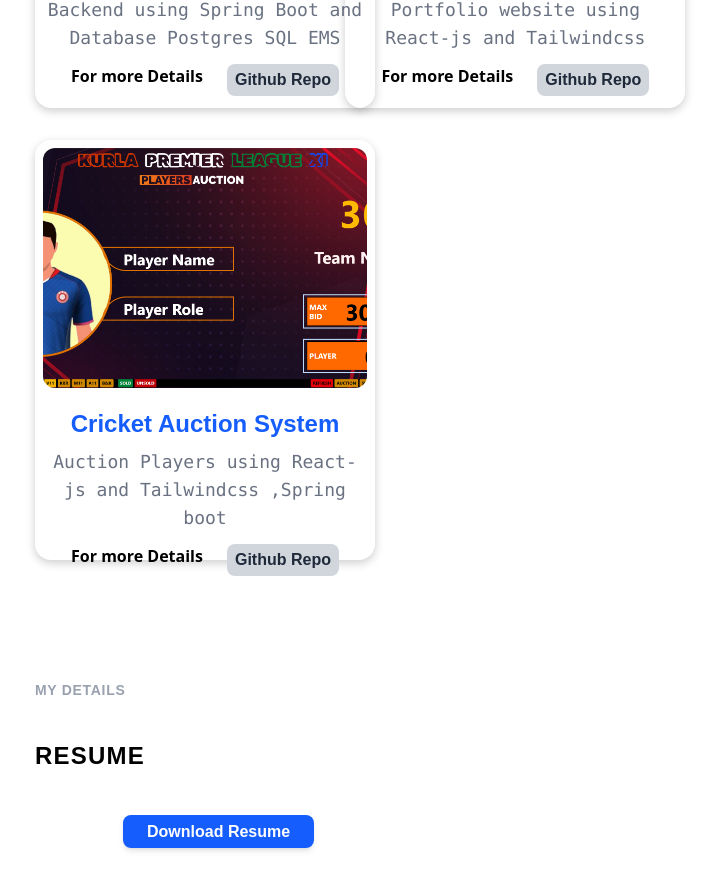
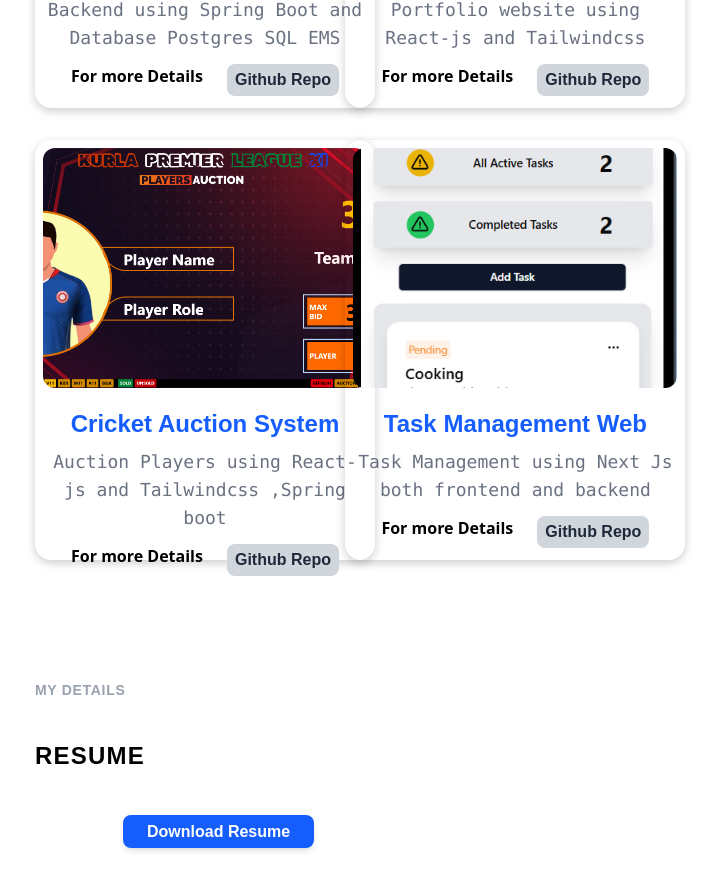
Before and after one commit to soheb85/portfolio-frontend, a React (Vite) app: page / in a window 1280 px wide. Shown: the part 5058-5948 px from the top of the page, without its empty margins (445-1164 px from the left). Built offline with nearby package versions, Linux system fonts and the light colour scheme.

Commit message:
Task Management Website Project Added

```diff
--- a/src/components/HomePageComponent/Page5.jsx
+++ b/src/components/HomePageComponent/Page5.jsx
@@ -7,6 +7,7 @@ const Page5 = () => {
         {name:"Employee Management",para:"Backend using Spring Boot and Database Postgres SQL EMS",link:"https://github.com/soheb85/ems-backend", image:"../Screenshot 2025-02-08 163214.png",aos:"zoom-out-right"},
         {name:"Portfolio Website",para:"Portfolio website using React-js and Tailwindcss",link:"https://github.com/soheb85/Portfolio", image:"/Screenshot 2025-02-08 175756 - Copy.png",aos:"zoom-out-left"},
         {name:"Cricket Auction System",para:"Auction Players using React-js and Tailwindcss ,Spring boot",link:"https://github.com/soheb85/CricketAuctionSystem", image:"/Screenshot 2025-02-16 042536.png",aos:"zoom-out-right"},
+        {name:"Task Management Web",para:"Task Management using Next Js both frontend and backend",link:"https://task-management-website-flax.vercel.app/", image:"/Screenshot 2025-02-27 063200.png",aos:"zoom-out-left"},
     ]
   return (
     <div className="mt-25 sm:pl-8" id="project">
```
Also changed, not shown: public/Screenshot 2025-02-27 063200.png (added).
